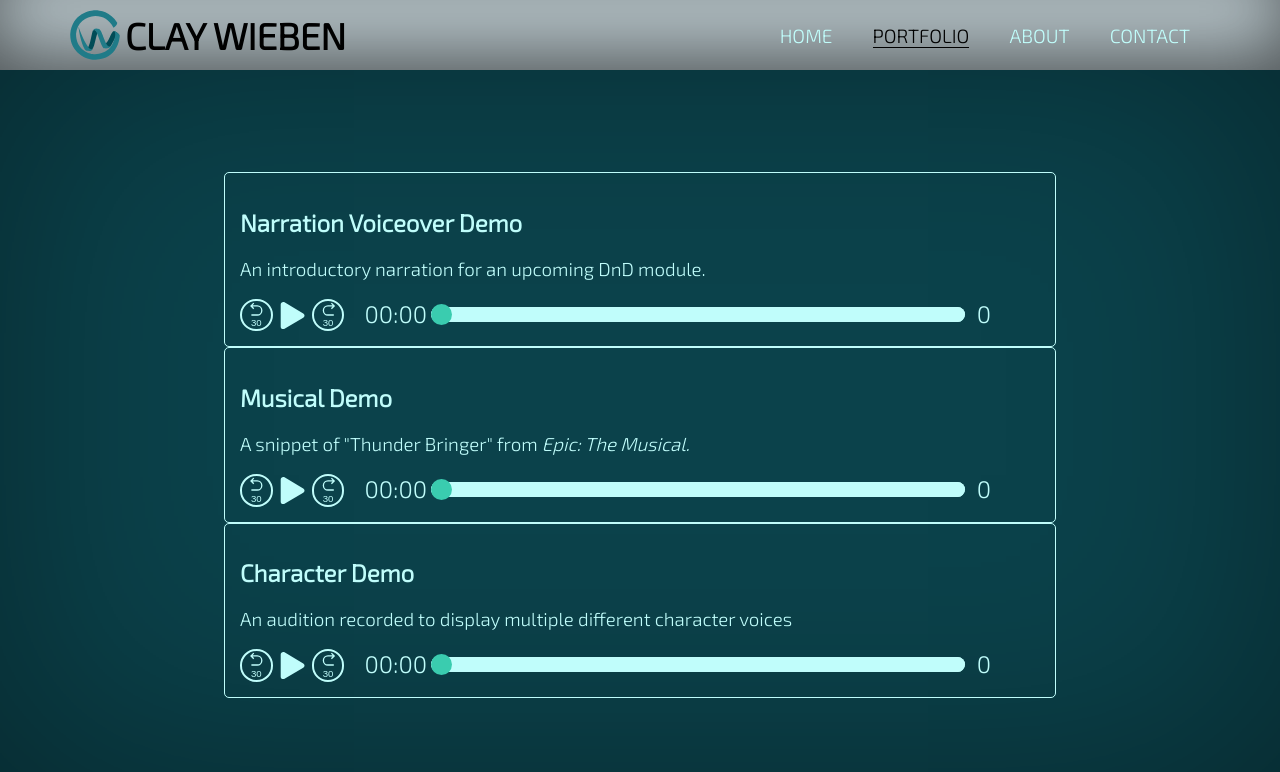
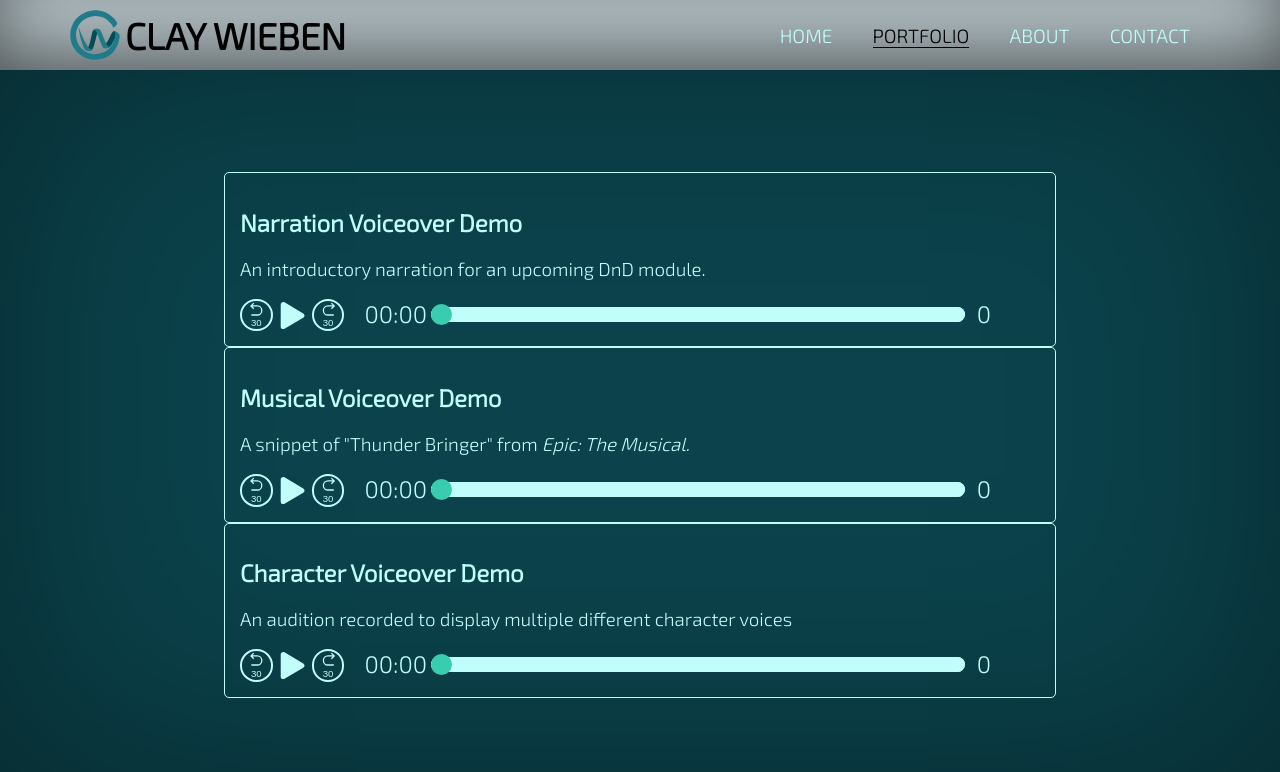
Before and after one commit to clay-wieben/capstone-voiceover-portfolio, a React (Create React App) app: page /portfolio in a window 1280 px wide. Shown: the top 772 px of the page. Built offline with nearby package versions, Linux system fonts and the light colour scheme.

Commit message:
Made the audio player dynimcally accept different src links via props

```diff
--- a/src/components/pages/portfolio.js
+++ b/src/components/pages/portfolio.js
@@ -2,9 +2,9 @@ import React, { Component } from 'react';
 import { AudioPlayer } from '../player/audio-player';
 import '../../style/portfolio.scss';
 
-// https://docs.google.com/uc?export=download&id=1opfO9yeIEVAq2fj_wQfRety8I9MUYLmB
-// https://docs.google.com/uc?export=download&id=19ykS7djGp54lr2TtXI43PT8-G27eoPSd
-// https://docs.google.com/uc?export=download&id=
+// id=1opfO9yeIEVAq2fj_wQfRety8I9MUYLmB <-- DnD
+// 19ykS7djGp54lr2TtXI43PT8-G27eoPSd <-- Thunder Bringer
+// 1RkFYHTadTG5AKikWAHCgLy3Q-T5CnPdw <-- Character
 
 export default class Portfolio extends Component {
   render() {
@@ -16,26 +16,26 @@ export default class Portfolio extends Component {
               <h2>Narration Voiceover Demo</h2>
               <h3>An introductory narration for an upcoming DnD module.</h3>
             </div>
-            <AudioPlayer />
+            <AudioPlayer id={'1opfO9yeIEVAq2fj_wQfRety8I9MUYLmB'} />
           </div>
           <div className='portfolio-item'>
             <div className='title-description'>
-              <h2>Musical Demo</h2>
+              <h2>Musical Voiceover Demo</h2>
               <h3>
                 A snippet of "Thunder Bringer" from <em>Epic: The Musical.</em>
               </h3>
             </div>
-            <AudioPlayer />
+            <AudioPlayer id={'19ykS7djGp54lr2TtXI43PT8-G27eoPSd'} />
           </div>
           <div className='portfolio-item'>
             <div className='title-description'>
-              <h2>Character Demo</h2>
+              <h2>Character Voiceover Demo</h2>
               <h3>
                 An audition recorded to display multiple different character
                 voices
               </h3>
             </div>
-            <AudioPlayer />
+            <AudioPlayer id={'1RkFYHTadTG5AKikWAHCgLy3Q-T5CnPdw'} />
           </div>
         </div>
       </div>
--- a/src/components/player/audio-player.js
+++ b/src/components/player/audio-player.js
@@ -5,7 +5,7 @@ import { RiArrowGoForwardLine } from 'react-icons/ri';
 import { FaPlay } from 'react-icons/fa';
 import { FaPause } from 'react-icons/fa';
 
-const AudioPlayer = () => {
+const AudioPlayer = (props) => {
   //state
   const [isPlaying, setIsPlaying] = useState(false);
   const [duration, setDuration] = useState(0);
@@ -82,19 +82,15 @@ const AudioPlayer = () => {
     changeRange();
   };
 
-  let fileId = {
-    name: 'Thunder Bringer',
-    id: '1opfO9yeIEVAq2fj_wQfRety8I9MUYLmB',
-  };
-
   return (
     <div className={styles.playerContainer}>
       <audio
         ref={audioPlayer}
-        src={`https://docs.google.com/uc?export=download&id=${fileId.id}`} //id can be found by copying the "share" link from Drive
+        src={`https://docs.google.com/uc?export=download&id=${props.id}`} //id can be found by copying the "share" link from Drive
         preload='metadata'
         onLoadedMetadata={onLoadedMetadata}
       ></audio>
+      {console.log(props.id)}
       <button className={styles.forwardBackward} onClick={backThirty}>
         <RiArrowGoBackLine />
         <p>30</p>
```
